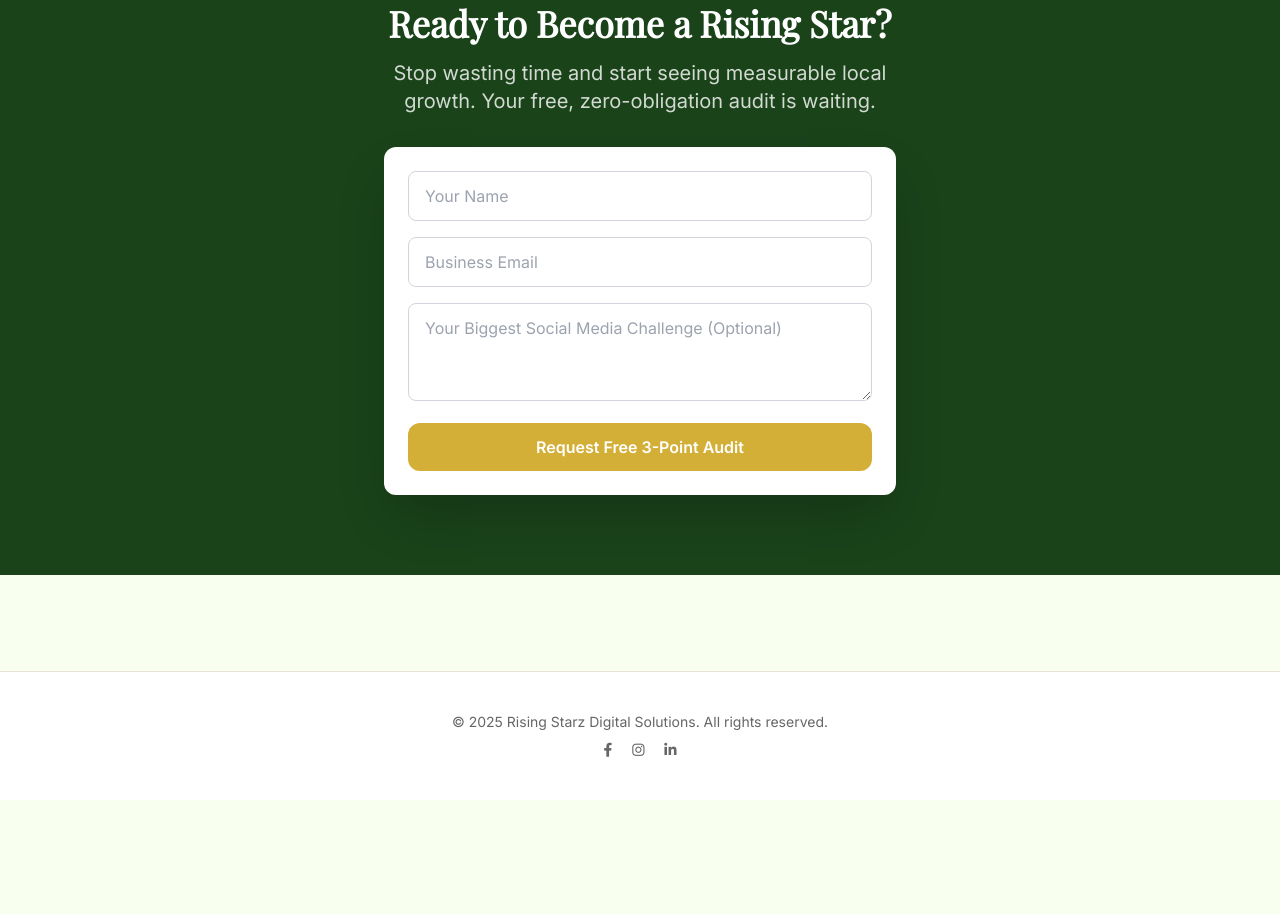
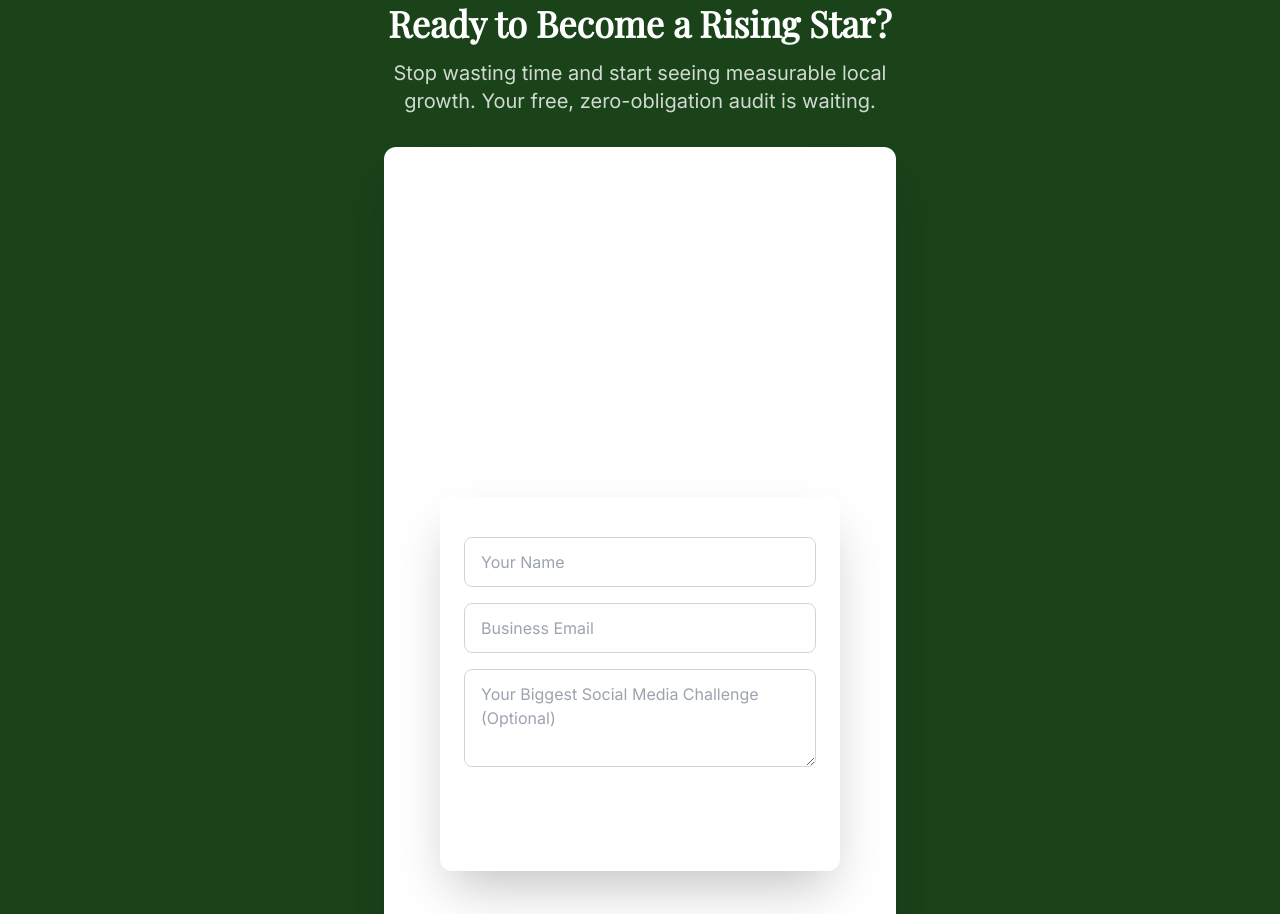
Before and after one commit to RSD-Marketing/RSDS, a plain HTML site: page index.html in a window 1280 px wide. Shown: the part 2386-3300 px from the top of the page. Before the commit the page ends 3186 px from the top, so only its background shows below. Drawn offline with nearby package versions, Linux system fonts and the light colour scheme.

Commit message:
Update index.html

```diff
--- a/index.html
+++ b/index.html
@@ -281,14 +281,34 @@
                 </p>
 
                 <div class="bg-white p-6 rounded-xl shadow-2xl">
-                    <form id="contact-form" action="https://formspree.io/f/xdkqzqea" method="POST" class="space-y-4">
-                        <input type="text" placeholder="Your Name" required class="w-full px-4 py-3 border border-gray-300 rounded-lg focus:ring-accent-gold focus:border-accent-gold">
-                        <input type="email" placeholder="Business Email" required class="w-full px-4 py-3 border border-gray-300 rounded-lg focus:ring-accent-gold focus:border-accent-gold">
-                        <textarea placeholder="Your Biggest Social Media Challenge (Optional)" rows="3" class="w-full px-4 py-3 border border-gray-300 rounded-lg focus:ring-accent-gold focus:border-accent-gold"></textarea>
-                        <button type="submit" class="w-full py-3 bg-accent-gold text-white font-semibold rounded-xl hover:bg-opacity-90 transition-all transform hover:scale-[1.01]">
-                            Request Free 3-Point Audit
-                        </button>
-                    </form>
+                    <!-- CONTACT CTA SECTION - Paste into the final section of your index.html before the footer -->
+<section id="contact" class="py-20 cta-background">
+    <div class="max-w-xl mx-auto px-4 sm:px-6 lg:px-8 text-center">
+        <h2 class="font-serif font-bold text-white mb-4" style="font-size: 2.25rem;">Ready to Become a Rising Star?</h2>
+        <p style="font-size: 1.25rem; color: rgba(255, 255, 255, 0.8); margin-bottom: 2rem;">
+            Stop wasting time and start seeing measurable local growth. Your free, zero-obligation audit is waiting.
+        </p>
+
+        <div style="background-color: white; padding: 1.5rem; border-radius: 0.75rem; box-shadow: 0 25px 50px -12px rgba(0, 0, 0, 0.25);">
+
+            <form id="contact-form" action="YOUR_FORMSPREE_ENDPOINT_HERE" method="POST" style="margin-top: 1rem; margin-bottom: 1rem; display: flex; flex-direction: column; gap: 1rem;">
+                <input type="text" name="Name" placeholder="Your Name" required
+                       style="width: 100%; padding: 0.75rem 1rem; border: 1px solid #D1D5DB; border-radius: 0.5rem; font-family: 'Inter', sans-serif;">
+                <input type="email" name="Email" placeholder="Business Email" required
+                       style="width: 100%; padding: 0.75rem 1rem; border: 1px solid #D1D5DB; border-radius: 0.5rem; font-family: 'Inter', sans-serif;">
+                <textarea name="Challenge" placeholder="Your Biggest Social Media Challenge (Optional)" rows="3"
+                          style="width: 100%; padding: 0.75rem 1rem; border: 1px solid #D1D5DB; border-radius: 0.5rem; font-family: 'Inter', sans-serif;"></textarea>
+
+
+                <button type="submit" class="btn-primary btn-gold"
+                        style="width: 100%; background-color: var(--accent-gold); color: white; font-weight: 600; padding: 0.75rem 1rem; border-radius: 0.75rem; transition: background-color 0.2s ease;">
+                    Request Free 3-Point Audit
+                </button>
+            </form>
+
+        </div>
+    </div>
+</section>
                     <p id="submission-message" class="mt-4 text-sm text-text-muted hidden">Thank you! We'll be in touch within 24 hours.</p>
                 </div>
             </div>
```
